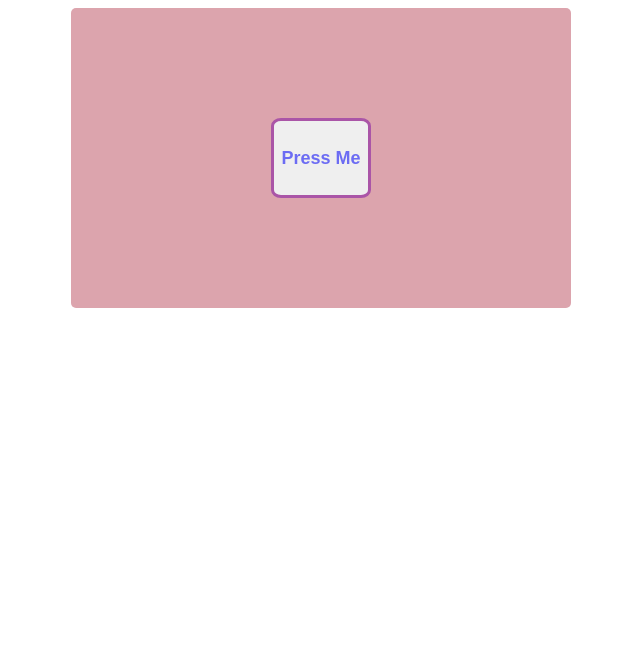
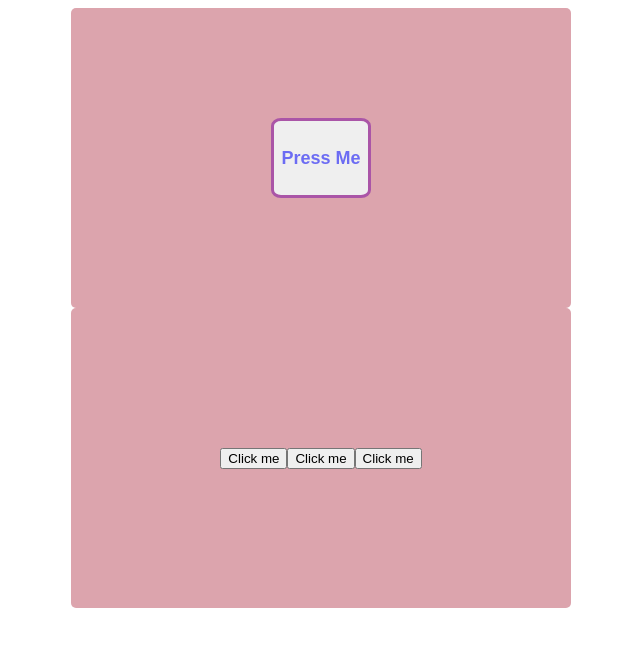
Before and after one commit to pinkLemon3/event_listeners, a plain HTML site: page index.html in a window 1280 px wide. Shown: the whole page, without its empty margins (319-959 px from the left). Drawn offline with Linux system fonts and the light colour scheme.

Commit message:
Added 3 buttons in a new div container in order to attach listeners to a group of nodes

```diff
--- a/index.html
+++ b/index.html
@@ -12,6 +12,11 @@
     <div>
         <button id="btn">Press Me</button>
     </div>
+    <div id="container">
+        <button id="one">Click me</button>
+        <button id="two">Click me</button>
+        <button id="three">Click me</button>
+    </div>
     <script src="script.js"></script>
 </body>
 
```
